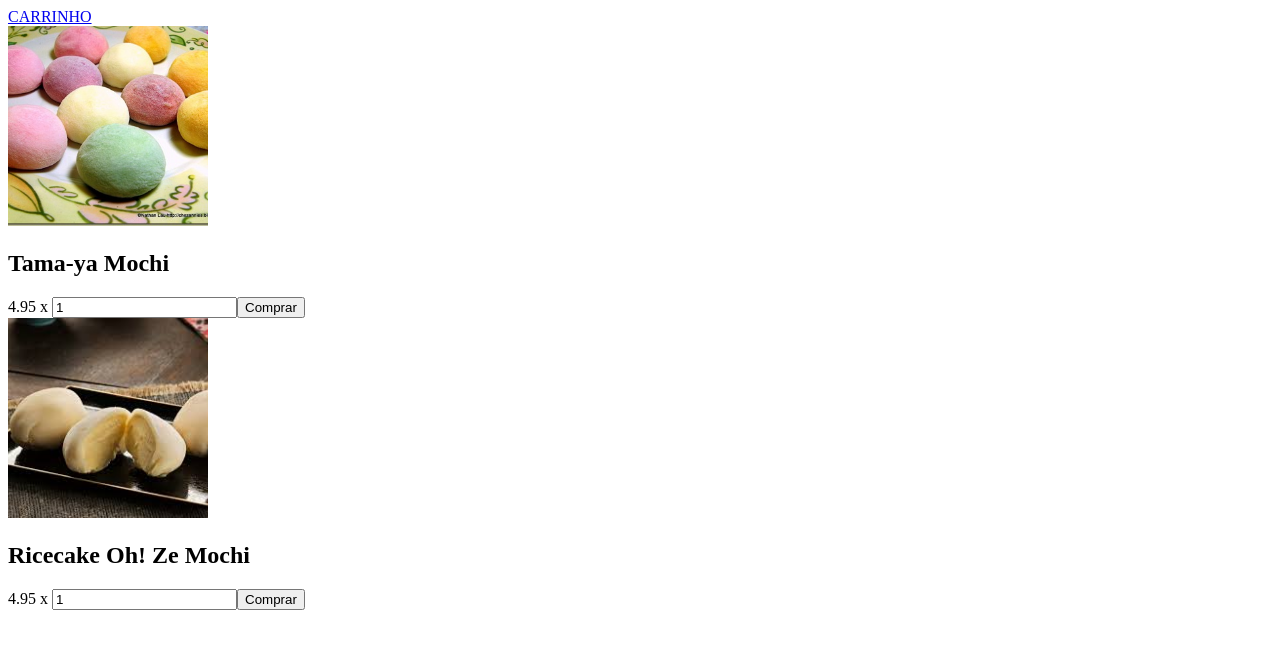
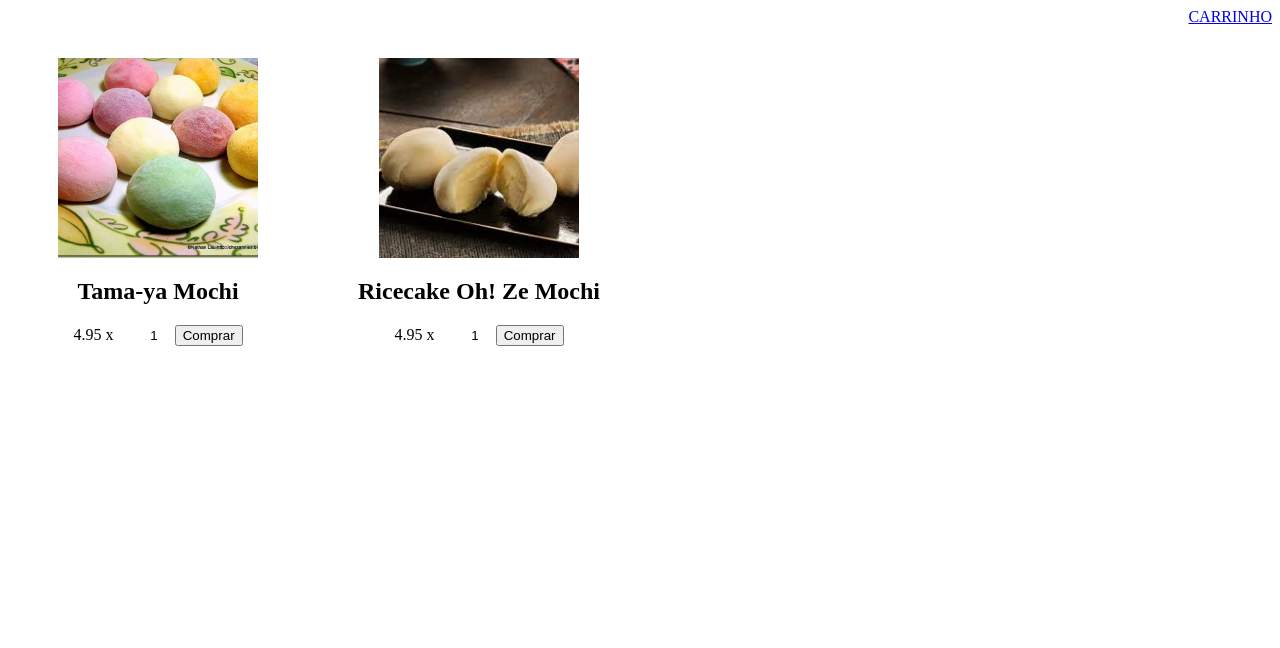
Before and after one commit to JuraiAndou/autoracao, a website: page questao_08/index.html in a window 1280 px wide. Drawn offline with nearby package versions, Linux system fonts and the light colour scheme.

Commit message:
questao 08 estilo

```diff
--- a/questao_08/style.css
+++ b/questao_08/style.css
@@ -1,6 +1,40 @@
+a{
+    float: right;
+}
 .imagem-produto{
     object-fit: cover;
 
     height: 200px;
     width: 200px;
 }
+
+#loja{
+    display: flex;
+    flex-direction: row;
+    align-items: center;
+}
+
+#carrinho-container{
+    display: flex;
+    flex-direction: column;
+    align-items: center;
+    text-align: center;
+}
+
+.produto-container{
+    display: flex;
+    flex-direction: column;
+    align-items: center;
+    text-align: center;
+    margin: 50px;
+}
+
+.iptPreco{
+    width: 4em;
+    text-align: right;
+    border: none;
+}
+
+.iptPreco:focus{
+    outline: none;
+}
```
Also changed, not shown: questao_08/carrinho.html (+4 -3 lines).
